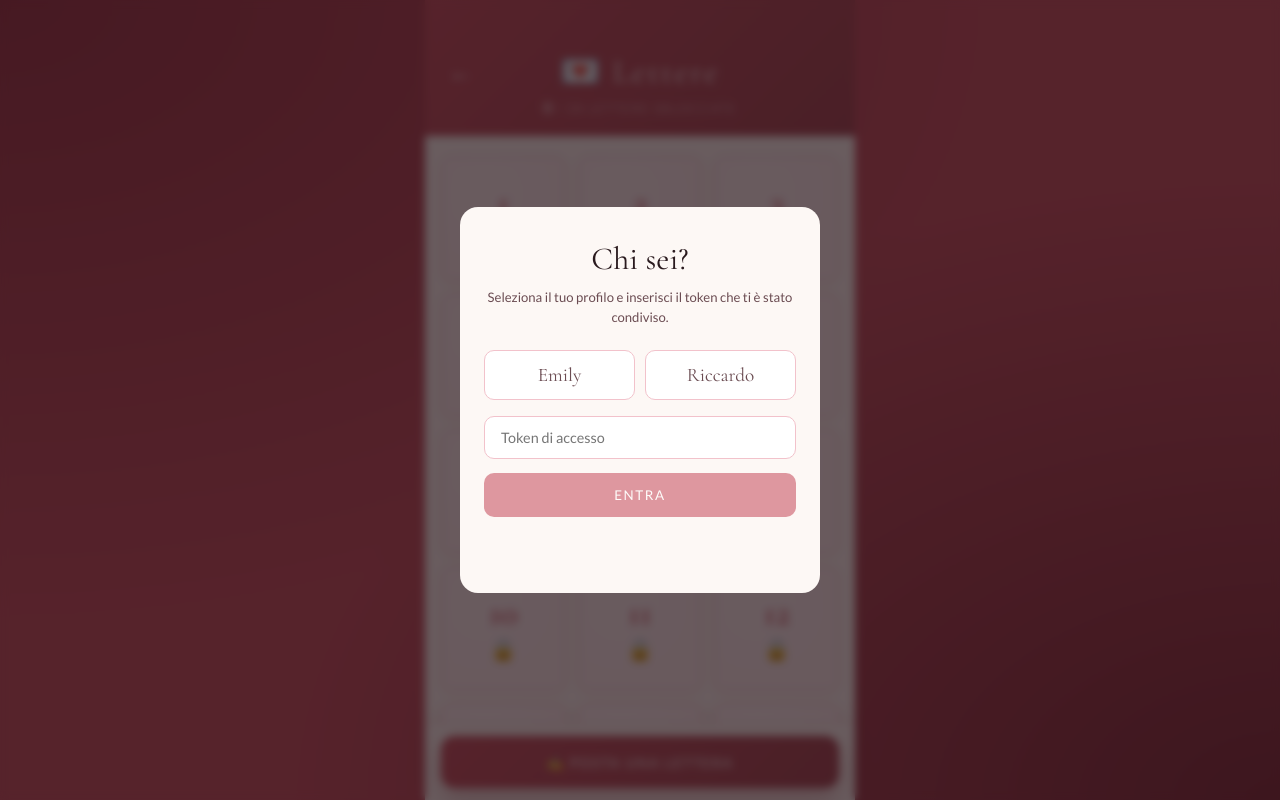
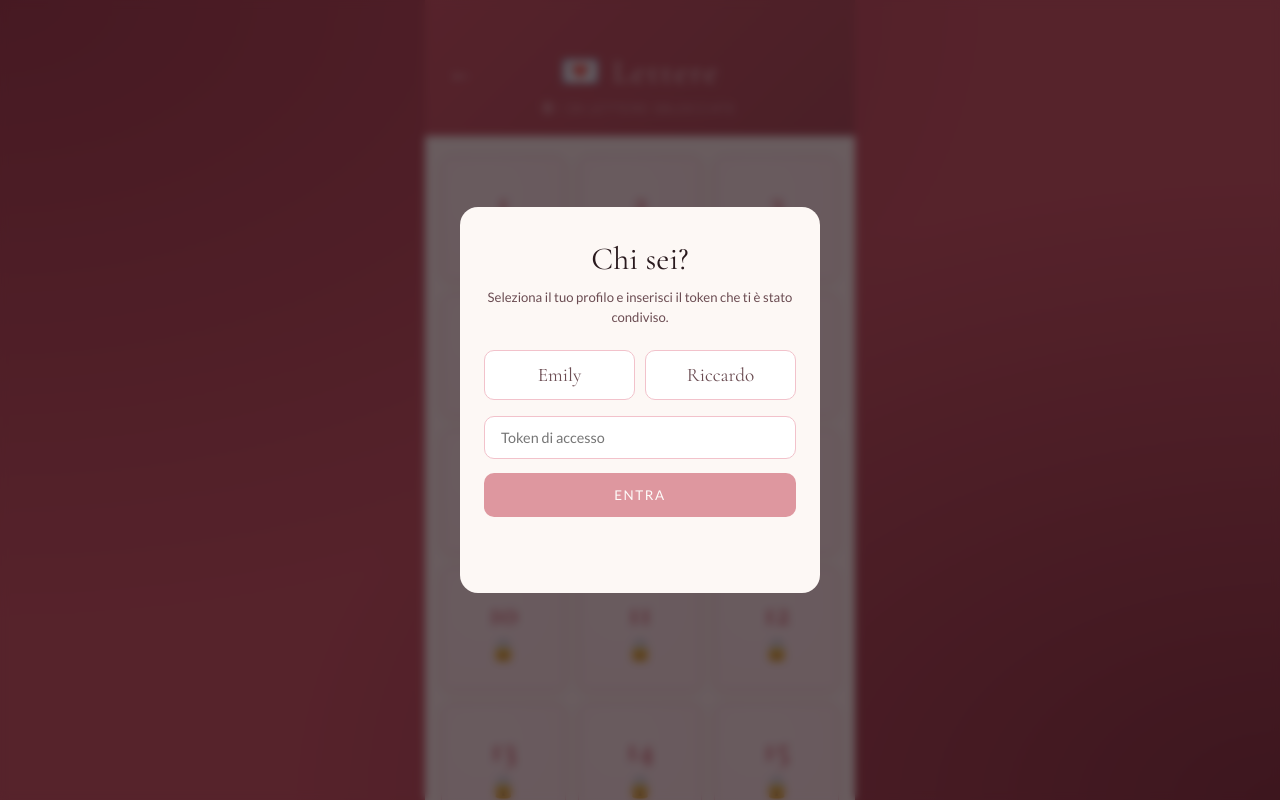
Before and after one commit to Sgheb-not-available/Red-Wire-pb, a plain HTML site: page letters.html in a window 1280 px wide. Drawn offline with nearby package versions, Linux system fonts and the light colour scheme.

Commit message:
rimosso bottone post

```diff
--- a/js/letters.js
+++ b/js/letters.js
@@ -259,11 +259,6 @@ function initApp() {
     document.getElementById('unlockedCount').textContent = count;
   }, 60000);
 
-  const postLetterBtn = document.getElementById('postLetterBtn');
-  postLetterBtn?.addEventListener('click', () => {
-    alert('La pubblicazione delle lettere sara disponibile presto.');
-  });
-
   document.querySelector('header h1')?.addEventListener('dblclick', () => {
     if (confirm('Disconnetti questo dispositivo?')) { clearAuth(); location.reload(); }
   });
--- a/letters.css
+++ b/letters.css
@@ -208,45 +208,6 @@ main::-webkit-scrollbar-thumb { background: var(--rose-mid); border-radius: 2px;
   80% { transform: translateX(3px); }
 }
 .letter-card.shake { animation: shake 0.35s ease; }
-
-.letter-action-bar {
-  flex-shrink: 0;
-  padding: 12px 16px calc(12px + env(safe-area-inset-bottom, 0px));
-  background: var(--cream);
-  border-top: 1px solid rgba(242, 194, 203, 0.85);
-  box-shadow: 0 -6px 20px rgba(42, 26, 30, 0.06);
-}
-
-.post-letter-btn {
-  width: 100%;
-  min-height: 52px;
-  border: none;
-  border-radius: 14px;
-  background: linear-gradient(135deg, var(--rose) 0%, var(--rose-deep) 100%);
-  color: #fff;
-  font-family: 'Lato', sans-serif;
-  font-size: 0.86em;
-  letter-spacing: 0.12em;
-  text-transform: uppercase;
-  box-shadow: 0 10px 22px rgba(150,45,60,0.32);
-  cursor: pointer;
-  -webkit-tap-highlight-color: transparent;
-  transition: transform 0.18s ease, box-shadow 0.18s ease, filter 0.18s ease;
-}
-
-.post-letter-btn:hover {
-  filter: brightness(1.03);
-}
-
-.post-letter-btn:active {
-  transform: translateY(1px) scale(0.99);
-  box-shadow: 0 7px 16px rgba(150,45,60,0.28);
-}
-
-.post-letter-btn:focus-visible {
-  outline: 2px solid var(--gold);
-  outline-offset: 2px;
-}
 
 /* ---- Setup dialog ---- */
 #setup-overlay {
--- a/letters.html
+++ b/letters.html
@@ -244,12 +244,6 @@
         </div>
       </div>
     </main>
-
-    <div class="letter-action-bar">
-      <button type="button" class="post-letter-btn" id="postLetterBtn">
-        ✍️ Posta una lettera
-      </button>
-    </div>
   </div>
 
   <script src="js/letters.js"></script>
```
